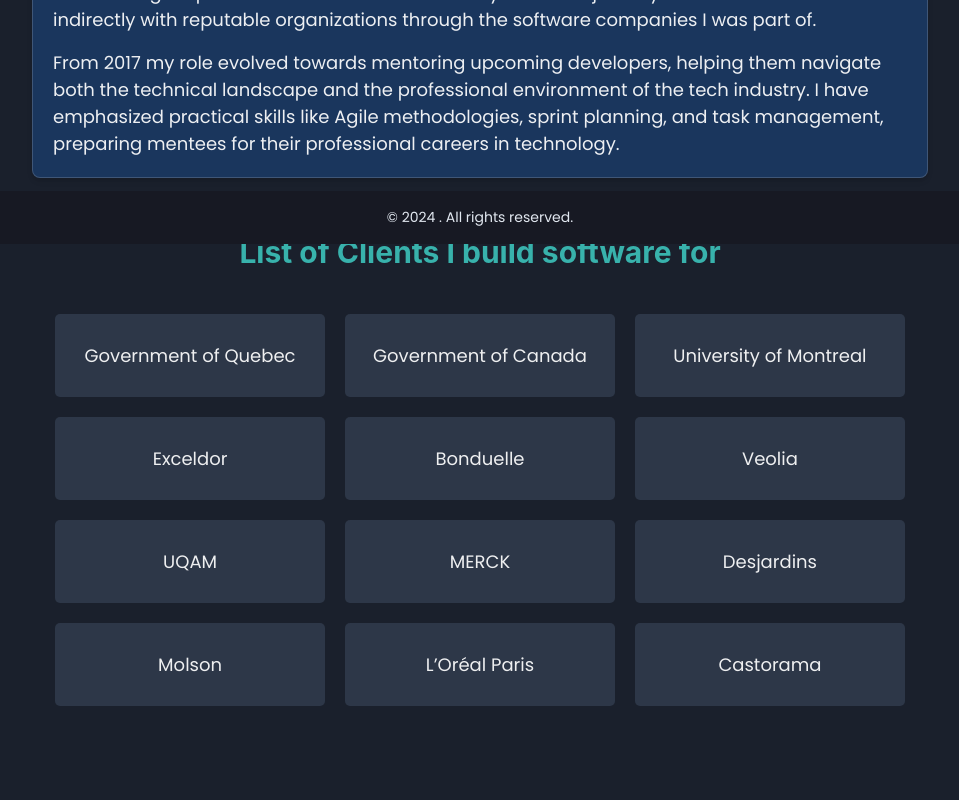
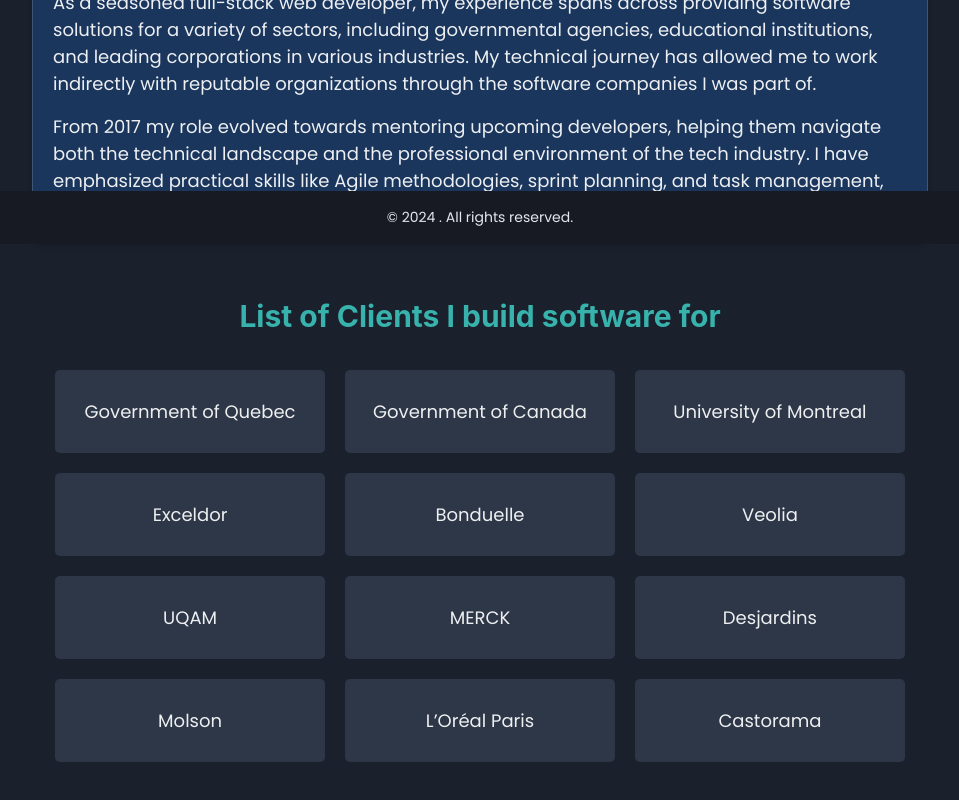
Before and after one commit to silavsale/dev-mentor, a React (Create React App) app: page /about in a window 1280 px wide. Shown: the part 556-1356 px from the top of the page, without its empty margins (160-1119 px from the left). Before the commit the page ends 1266 px from the top, so only its background shows below. Built offline with nearby package versions, Linux system fonts and the light colour scheme; a web font is replaced by a local one.

Commit message:
fix list of companies css

```diff
--- a/src/Components/AboutTheMentor.js
+++ b/src/Components/AboutTheMentor.js
@@ -214,7 +214,7 @@
         m={5}
         src={imageOfCoder}
         alt={t('Devs')}
-        width="20%"
+        width={{ base: '70%', md: '25%' }}
         borderRadius="10px"
       />
       <CustomBox w="70%">
@@ -228,7 +228,6 @@
           {t('mentorRoleEvolution')}
         </Text>
       </CustomBox>
-      {/* <CustomBox> */}
       <Heading
         fontSize={{ sm: 'xl', md: '3xl' }}
         color="teal.400"
@@ -240,7 +239,7 @@
       <SimpleGrid
         columns={{ sm: '1', md: '3' }}
         spacing={{ sm: '2', md: '3' }}
-        mt={2}
+        mb={20}
       >
         {clients.map((client) => (
           <Tooltip
@@ -253,7 +252,7 @@
               cursor="pointer"
               bg={bgColor}
               borderRadius={5}
-              p={7}
+              p={{ base: 5, md: 7 }}
               m={{ base: 1, md: 0, lg: 1 }}
               textAlign="center"
             >
--- a/src/Components/Home.js
+++ b/src/Components/Home.js
@@ -14,7 +14,7 @@
     <Box textAlign="center" fontSize="xl">
       <Container maxW="container.md">
         <Box p={4}>
-          <Heading as="h1" size="xl" mb={6}>
+          <Heading as="h1" size="xl" mb={6} color="teal.400">
             {t('welcomeToYourPathToTech')}
           </Heading>
         </Box>
```
